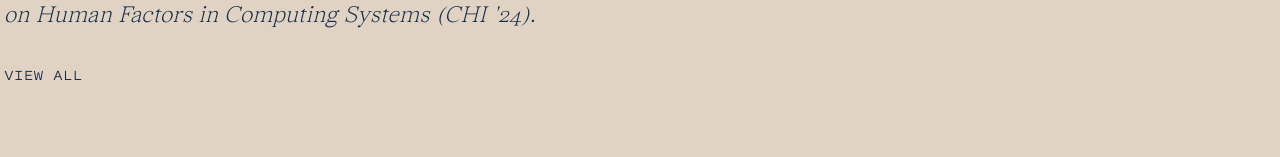
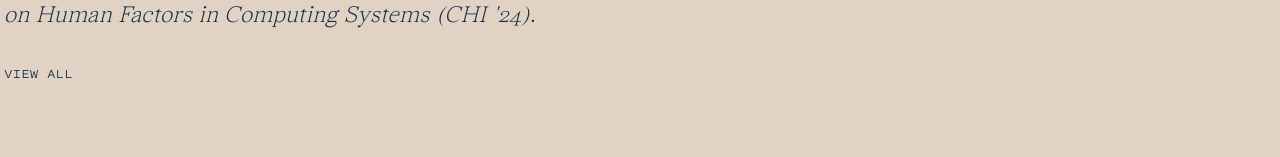
Before and after one commit to iansolano/iansolano.com, a Next.js app: page / in a window 1280 px wide. Shown: the part 3398-3555 px from the top of the page. Built offline with nearby package versions, Linux system fonts and the light colour scheme; a web font is replaced by a local one.

Commit message:
fixup: missing style

```diff
--- a/components/home/recent-publications.tsx
+++ b/components/home/recent-publications.tsx
@@ -155,6 +155,9 @@ const Anchor = styled(Link)`
 
   &:hover {
     color: ${({ theme: { colors } }) => colors.primary};
+  }
+
+  ${media.md`
     font-size: ${px2rem(14)};
-  }
+  `}
 `;
```
Also changed, not shown: 1 other file (tests, documents, lock files or other folders).
